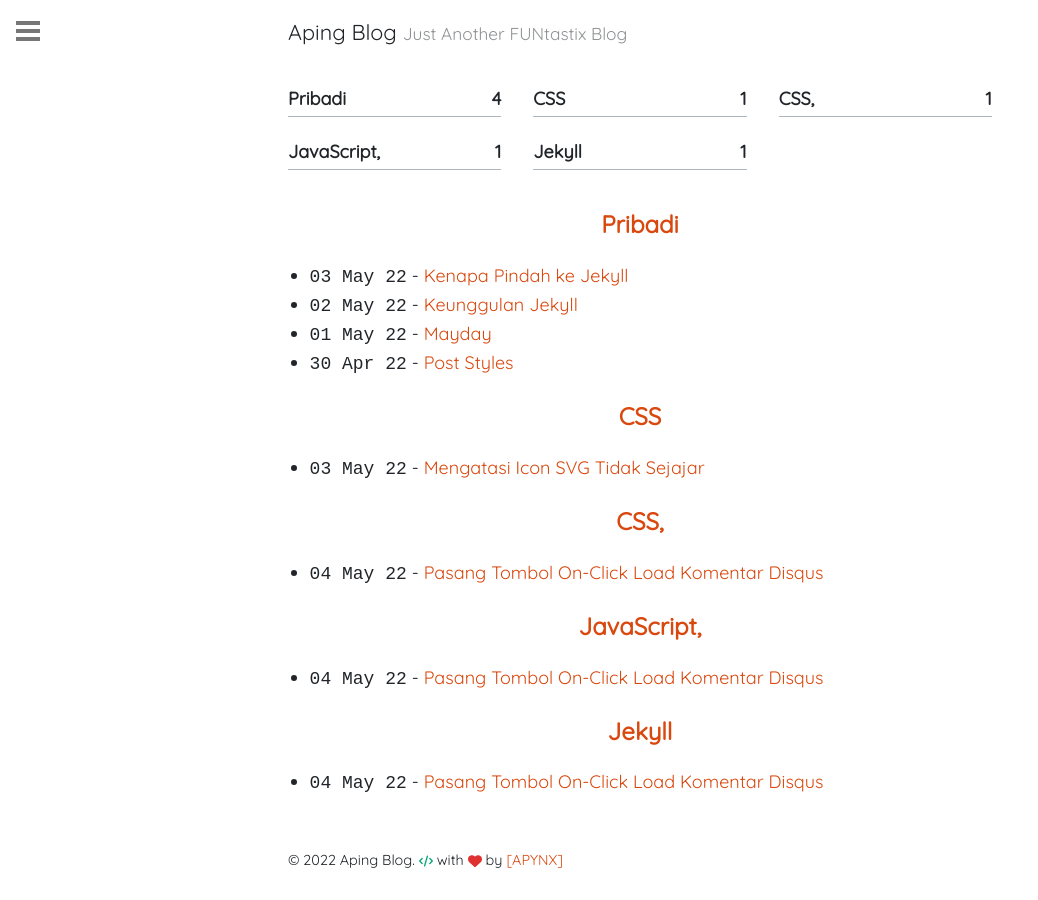
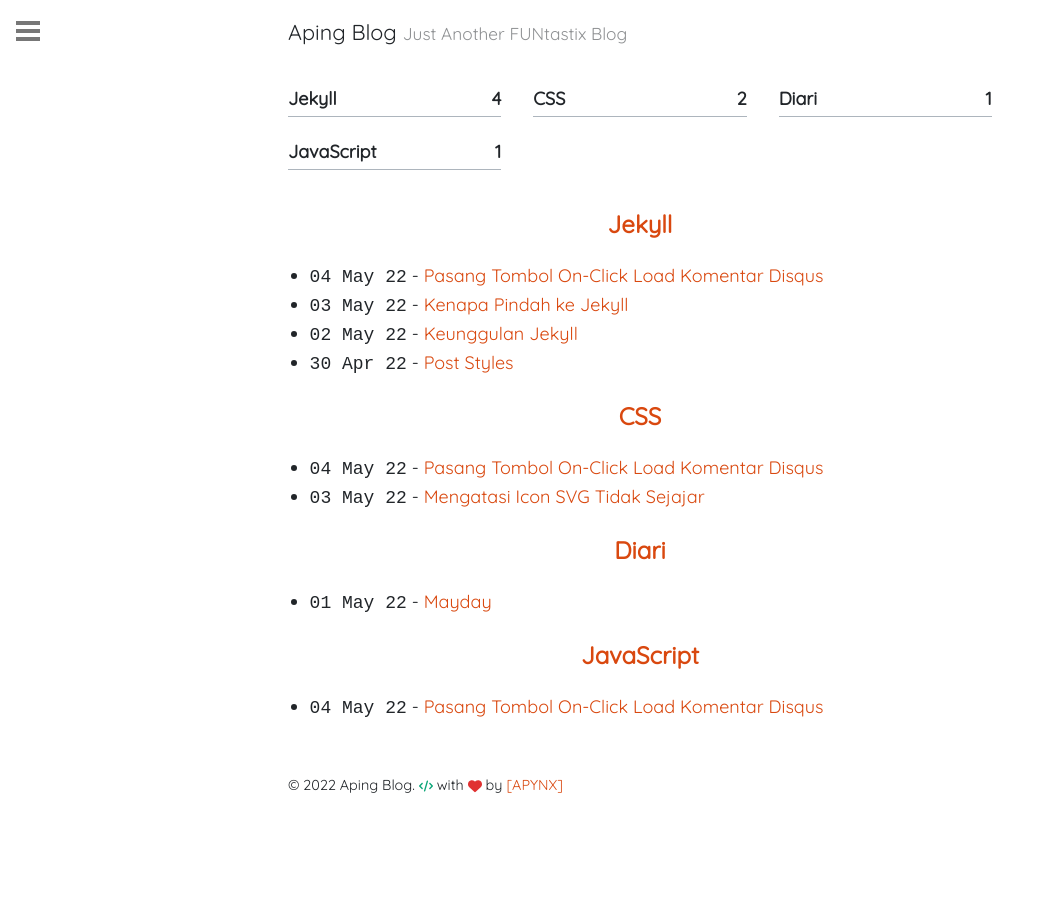
Before and after one commit to apynx/apynx.github.io, a Jekyll site: the page built from kategori.md, in a window 1280 px wide. Shown: the whole page, without its empty margins (0-1038 px from the left). Built offline with Jekyll 4.4.1, drawn with Linux system fonts in a browser that asks for light colours.

Commit message:
update tag

```diff
--- a/_posts/2022-04-30-post-styles.md
+++ b/_posts/2022-04-30-post-styles.md
@@ -3,7 +3,7 @@ layout      : post
 title       : Post Styles
 author      : Aping
 date        : 2022-04-30 06:58:06 +0700
-categories  : Pribadi
+categories  : Jekyll
 ---
 Lorem ipsum dolor sit amet, consectetur adipiscing elit. Fusce bibendum neque eget nunc mattis eu sollicitudin enim tincidunt. Vestibulum lacus tortor, ultricies id dignissim ac, bibendum in velit.
 
--- a/_posts/2022-05-01-mayday.md
+++ b/_posts/2022-05-01-mayday.md
@@ -3,7 +3,7 @@ layout      : post
 title       : Mayday
 author      : Aping
 date        : 2022-05-01 17:16:06 +0700
-categories  : Pribadi
+categories  : Diari
 ---
 Tanggal 1 Mei 2022 ini jadi hari pertama saya menulis blog di Jekyll. Blog ini di-host di GitHub dan di-publish lewat GitHub Pages. Semuanya gratis tanpa biaya sepeser-pun. Sebelumnya sih saya sempat pakai layanan Netlify, tapi karena keterbatasan '*Build Minutes Pricing*' saya memutuskan kembali pakai GitHub Pages.
 
--- a/_posts/2022-05-02-keunggulan-jekyll.md
+++ b/_posts/2022-05-02-keunggulan-jekyll.md
@@ -3,7 +3,7 @@ layout      : post
 title       : Keunggulan Jekyll
 author      : Aping
 date        : 2022-05-02 19:39:06 +0700
-categories  : Pribadi
+categories  : Jekyll
 ---
 Di postingan ini saya akan menuliskan apa yang menjadi keunggulan Jekyll jika dibandingkan dengan platform blogging lain seperti Blogger, Wordpress, Joomla, dan sebagainya. Tentunya jika dilihat dari sudut pandang saya sendiri yaa.
 
--- a/_posts/2022-05-03-kenapa-pindah-ke-jekyll.md
+++ b/_posts/2022-05-03-kenapa-pindah-ke-jekyll.md
@@ -3,7 +3,7 @@ layout      : post
 title       : Kenapa Pindah ke Jekyll
 author      : Aping
 date        : 2022-05-03 21:00:00 +0700
-categories  : Pribadi
+categories  : Jekyll
 ---
 Alasan saya beralih dari platform CMS populer seperti Blogger dan Wordpress cuma satu, *Bosan*. Rasa-rasanya sudah terlalu mainstream dan jenuh.
 
```
Also changed, not shown: _posts/2022-05-04-pasang-tombol-on-click-load-disqus.md (+1 -1 lines).
